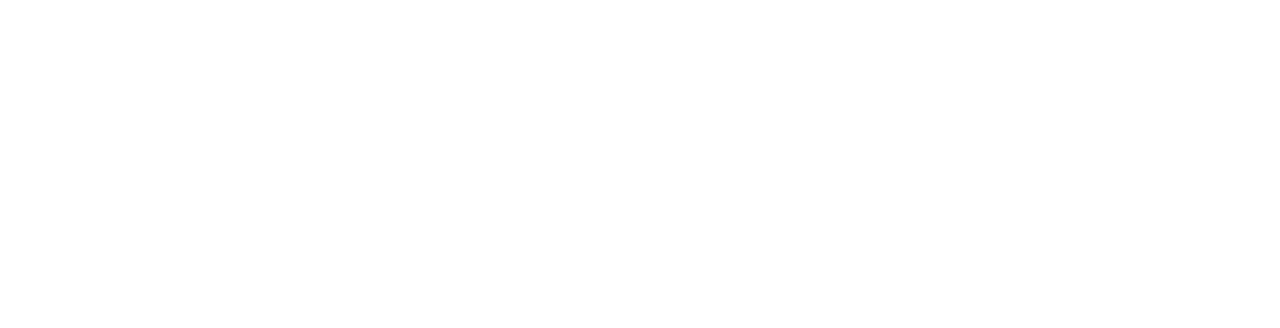
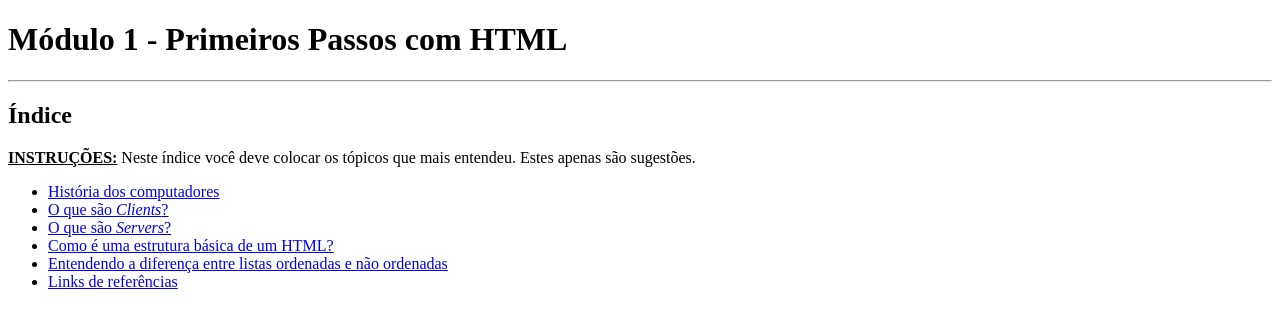
Before and after one commit to leonardolginfo/bootcampdiohtml, a plain HTML site: page index.html in a window 1280 px wide. Drawn offline with Linux system fonts and the light colour scheme.

Commit message:
h1 indice e lista

```diff
--- a/index.html
+++ b/index.html
@@ -6,6 +6,18 @@
     <title>Módulo I - Curso Web Developer :: HTML</title>
 </head>
 <body>
+    <h1>Módulo 1 - Primeiros Passos com HTML</h1>
 
+    <hr />
+    <h2>Índice</h2>
+    <p><strong><u>INSTRUÇÕES:</u> </strong>Neste índice você deve colocar os tópicos que mais entendeu. Estes apenas são sugestões.</p>
+    <ul>
+        <li><a href="#">História dos computadores</a></li>
+        <li><a href="#">O que são <i>Clients</i>?</a></li>
+        <li><a href="#">O que são <i>Servers</i>?</a></li>
+        <li><a href="#">Como é uma estrutura básica de um HTML?</a></li>
+        <li><a href="#">Entendendo a diferença entre listas ordenadas e não ordenadas</a></li>
+        <li><a href="#">Links de referências</a></li>
+    </ul>
 </body>
 </html>
```
